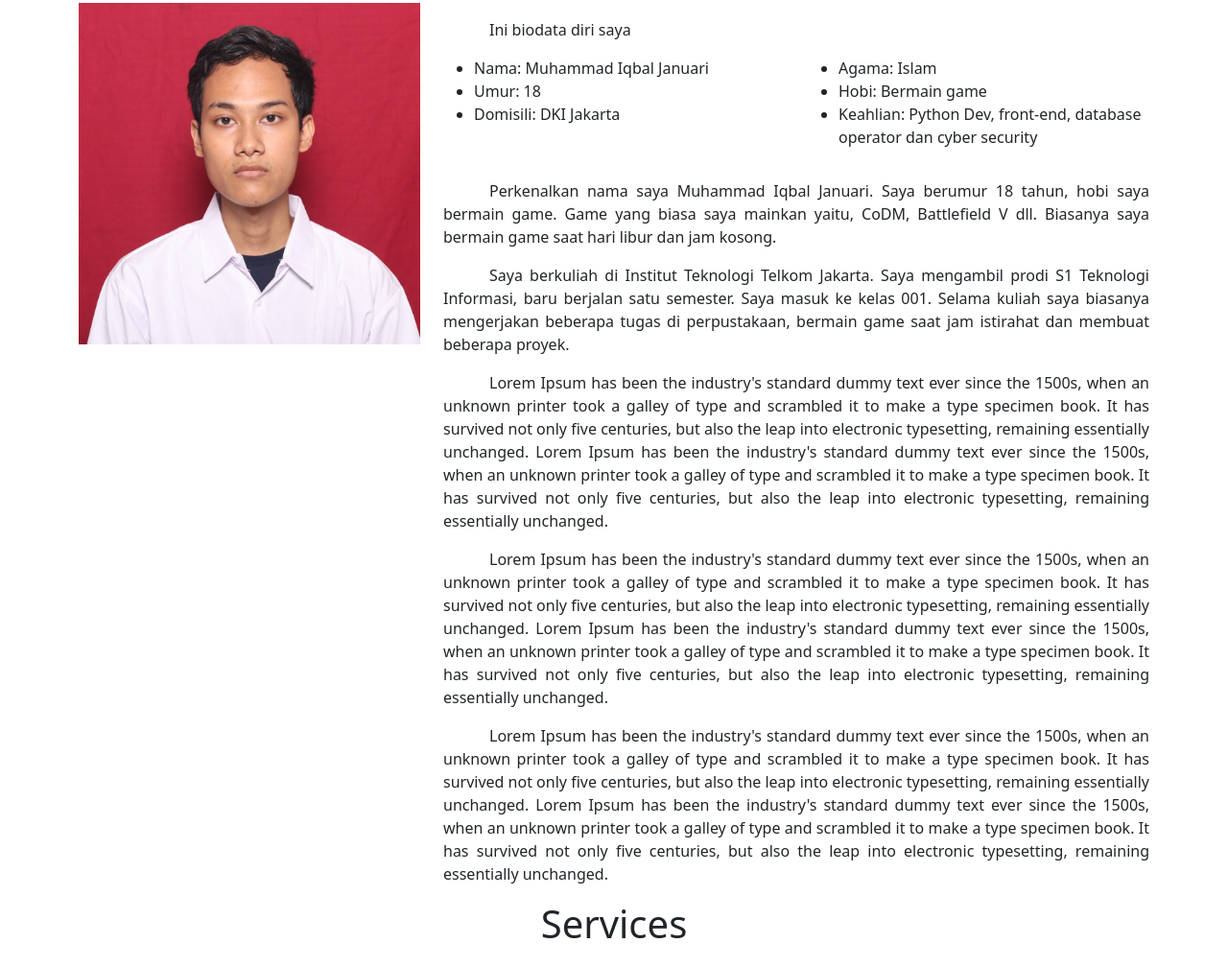
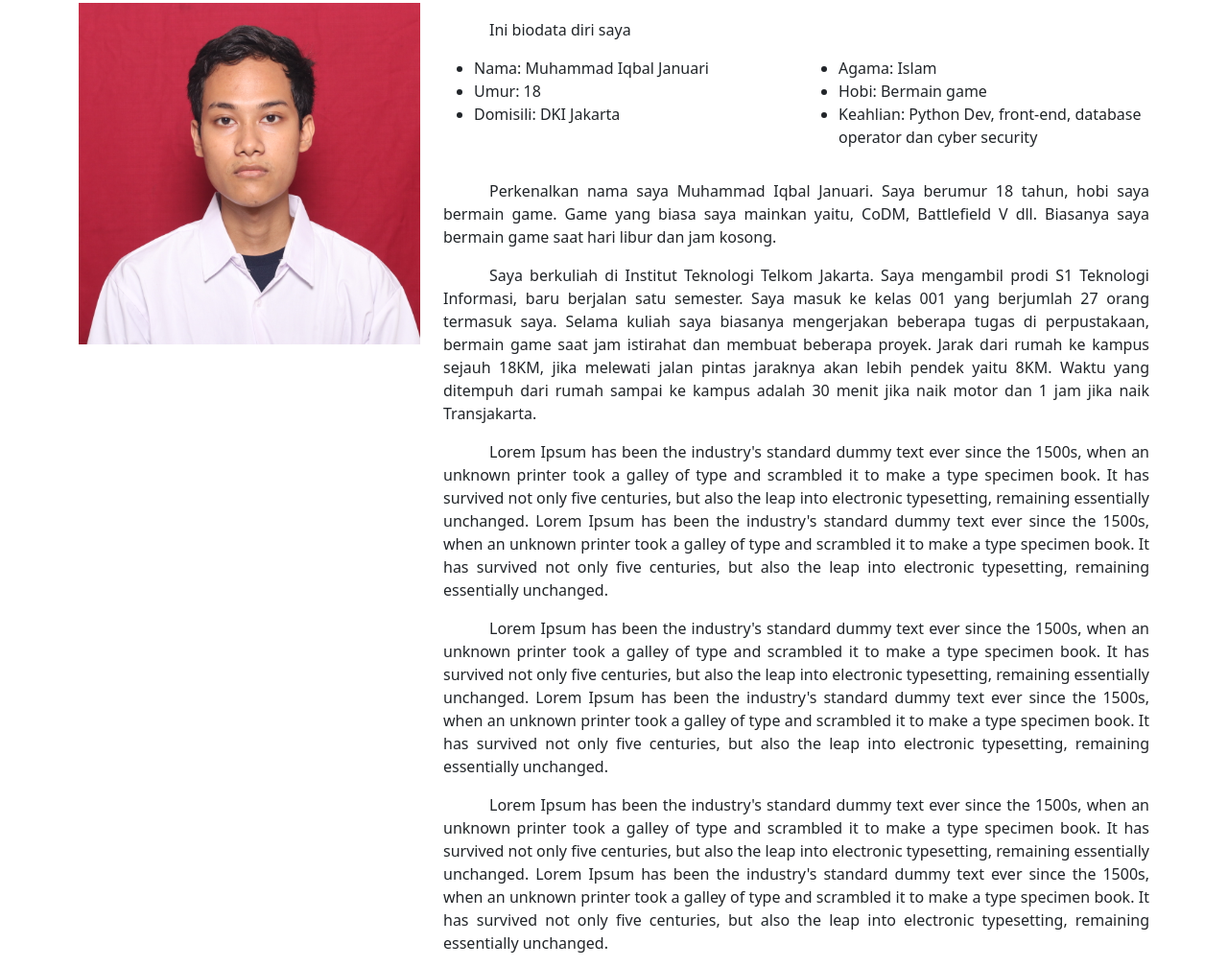
Before and after one commit to Katyusha47/Katyusha47.github.io, a plain HTML site: page index.html in a window 1280 px wide. Shown: the part 917-1925 px from the top of the page at 96% size. Drawn offline with nearby package versions, Linux system fonts and the light colour scheme.

Commit message:
added new paragraf

```diff
--- a/index.html
+++ b/index.html
@@ -86,7 +86,8 @@
                     <div class="row mt-3">
                         <p> Perkenalkan nama saya Muhammad Iqbal Januari. Saya berumur 18 tahun, hobi saya bermain game. Game yang biasa saya mainkan yaitu, CoDM, Battlefield V dll. Biasanya saya bermain game saat hari libur dan jam kosong.
                         </p>
-                        <p>Saya berkuliah di Institut Teknologi Telkom Jakarta. Saya mengambil prodi S1 Teknologi Informasi, baru berjalan satu semester. Saya masuk ke kelas 001. Selama kuliah saya biasanya mengerjakan beberapa tugas di perpustakaan, bermain game saat jam istirahat dan membuat beberapa proyek.
+                        <p>Saya berkuliah di Institut Teknologi Telkom Jakarta. Saya mengambil prodi S1 Teknologi Informasi, baru berjalan satu semester. Saya masuk ke kelas 001 yang berjumlah 27 orang termasuk saya. Selama kuliah saya biasanya mengerjakan beberapa tugas di perpustakaan, bermain game saat jam istirahat dan membuat beberapa proyek.
+                            Jarak dari rumah ke kampus sejauh 18KM, jika melewati jalan pintas jaraknya akan lebih pendek yaitu 8KM. Waktu yang ditempuh dari rumah sampai ke kampus adalah 30 menit jika naik motor dan 1 jam jika naik Transjakarta.
                         </p>
                         <p> Lorem Ipsum has been the industry's standard dummy text ever since the 1500s, when an unknown printer took a galley of type and scrambled it to make a type specimen book. It has survived not only five centuries, but also the leap into electronic typesetting, remaining essentially unchanged.
                             Lorem Ipsum has been the industry's standard dummy text ever since the 1500s, when an unknown printer took a galley of type and scrambled it to make a type specimen book. It has survived not only five centuries, but also the leap into electronic typesetting, remaining essentially unchanged.
```
